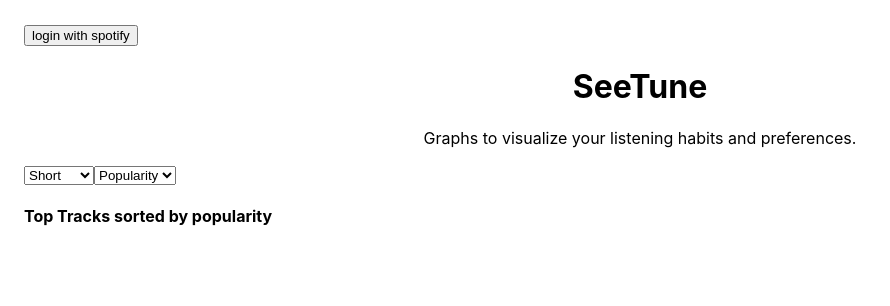
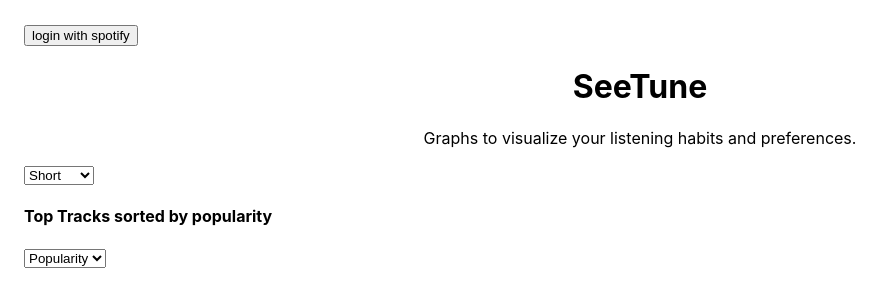
Before and after one commit to dsdunn/seetune, a React (Create React App) app: page / in a window 1280 px wide. Shown: the top 306 px of the page, without its empty margins (0-890 px from the left). Built offline with nearby package versions, Linux system fonts and the light colour scheme.

Commit message:
Move param logic back to Viz

```diff
--- a/src/App/App.js
+++ b/src/App/App.js
@@ -15,8 +15,7 @@ class App extends Component {
     genres: {},
     user: {},
     topTracks: [],
-    range: 'short_term',
-    param: 'popularity'
+    range: 'short_term'
   }
 
   componentDidMount() {
@@ -26,13 +25,6 @@ class App extends Component {
       this.setUser(token);
     }
   }
-
-  // componentDidUpdate(prevProps, prevState) {
-  //   if (prevState.range !== this.state.range) {
-  //     console.log('update')
-  //     this.setTopTracks(this.state.token);
-  //   }
-  // }
 
   async setUser (token) {
     let user = await getUser(token);
@@ -56,12 +48,12 @@ class App extends Component {
   }
 
   async setTrackDetails (topTracks) {
-    console.log('set tracks')
     asyncForEach(topTracks, async (track) => {
       let audioFeatures = await getAudioFeatures(this.state.token, track.id);
-      // track.audioFeatures = await audioFeatures;
+
       Object.assign(track, await audioFeatures);
       let genres = await getGenres(this.state.token, track.artistId);
+
       track.genres = await genres;
     })
     return topTracks;
@@ -71,13 +63,6 @@ class App extends Component {
     let genres = tracksByGenre(topTracks);
 
     this.setState({genres});
-  }
-
-  handleParamChange = (event) => {
-    let param = event.target.value;
-
-    // this.drawGraph(undefined, param);
-    this.setState({ param });
   }
 
   handleRangeChange = (event) => {
@@ -106,16 +91,11 @@ class App extends Component {
             <option value='medium_term'>Meduim</option>
             <option value='long_term'>Long</option>
           </select>
-          <select name='graph_parameter' value={this.state.param} onChange={this.handleParamChange}>
-            <option value='popularity' >Popularity</option>
-            <option value='tempo'>Tempo</option>
-          </select>
         </form>
 
         <section className='visualizations'>
           <TempoGraph
             topTracks={ this.state.topTracks }
-            param={ this.state.param }
             range={ this.state.range }
             loading= { this.state.loading }/>
         </section>
--- a/src/Visualizations/TempoGraph.js
+++ b/src/Visualizations/TempoGraph.js
@@ -10,7 +10,7 @@ class TempoGraph extends Component {
     super(props);
     this.viz = React.createRef();
     this.state = {
-      param: this.props.param
+      param: 'popularity'
     }
   }
 
@@ -37,10 +37,9 @@ class TempoGraph extends Component {
       return;
     }
 
-    if (prevProps.param !== this.props.param || prevProps.range !== this.props.range) {
-      console.log('update graph state')
+    if (prevProps.range !== this.props.range) {
+
       this.setState({
-        param: this.props.param,
         range: this.props.range
       })
     }
@@ -149,11 +148,21 @@ class TempoGraph extends Component {
         .call(d3.axisLeft().scale(y));
   }
 
+  handleParamChange = (event) => {
+    let param = event.target.value;
+
+    this.setState({ param });
+  }
+
   render(){
 
     return (
       <div className='TempoGraph'>
         <h4>Top Tracks sorted by {this.state.param}</h4>
+        <select name='graph_parameter' value={this.state.param} onChange={this.handleParamChange}>
+          <option value='popularity' >Popularity</option>
+          <option value='tempo'>Tempo</option>
+        </select>
         {
           this.props.loading &&
             <img className="loading" src={ logo }/>
```
